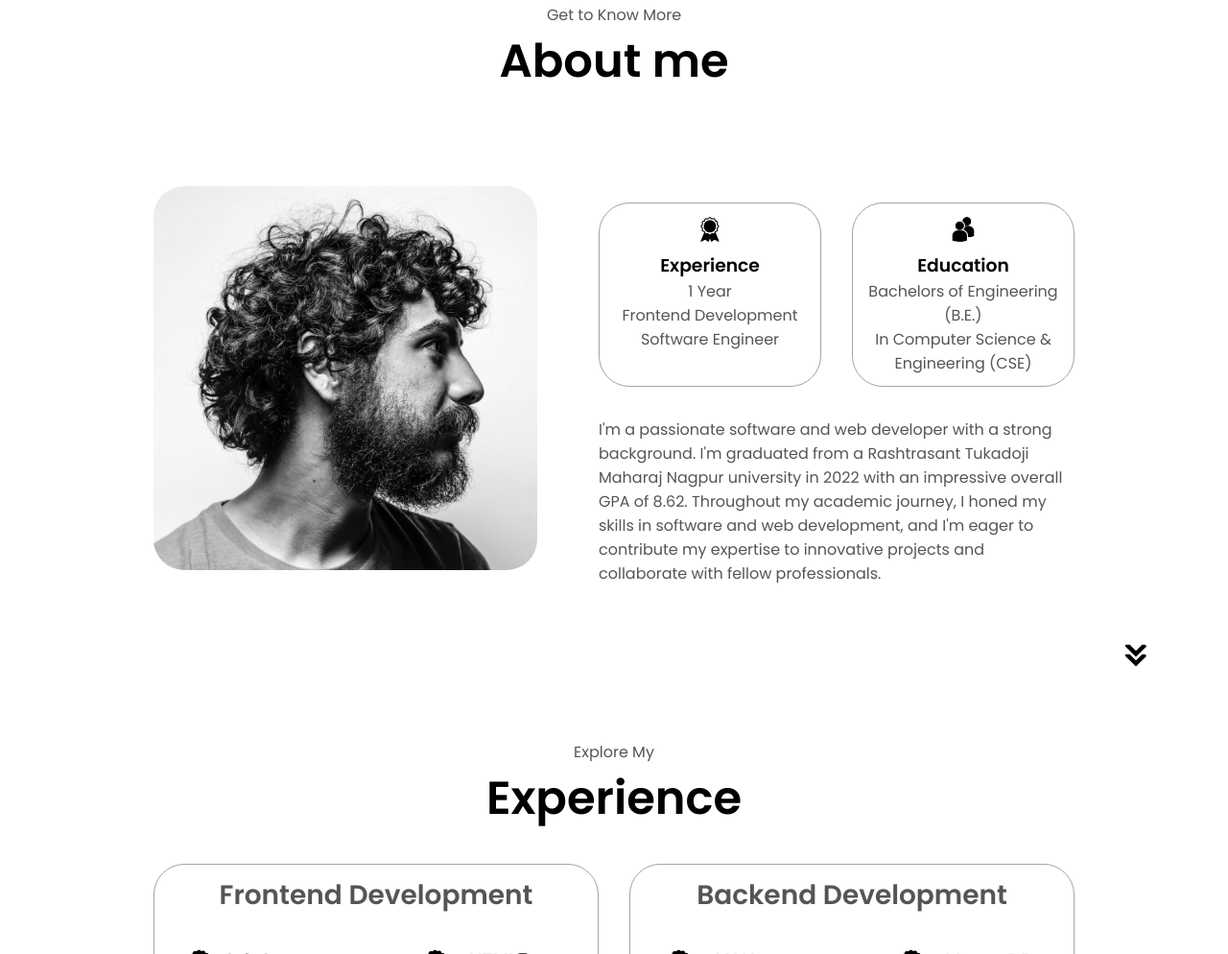
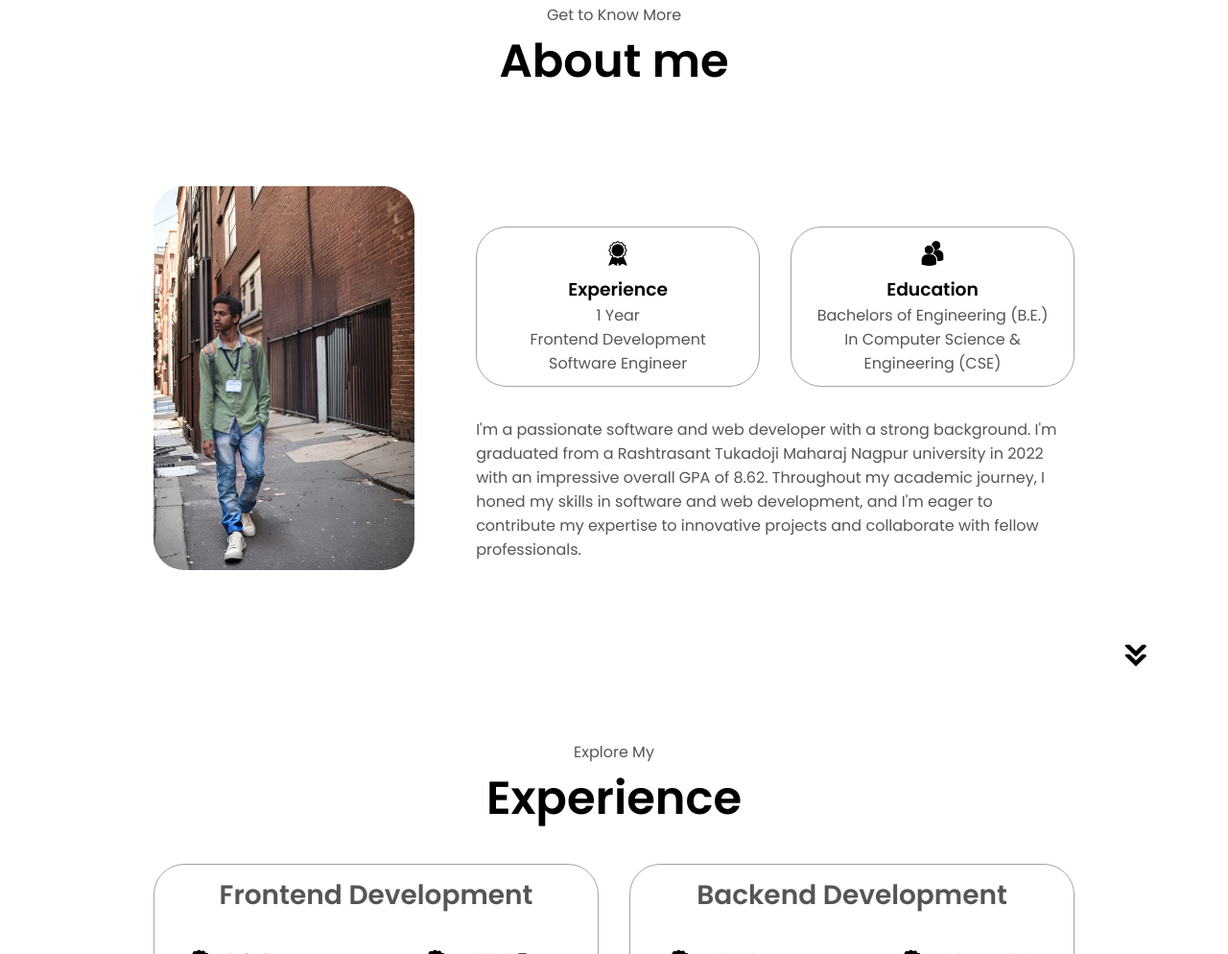
Before and after one commit to Bhushan-kher25/OIBSIP_Taskno3_-Portfolio-, a plain HTML site: page index.html in a window 1280 px wide. Shown: the part 925-1919 px from the top of the page at 96% size. Drawn offline with Linux system fonts and the light colour scheme.

Commit message:
about pic

```diff
--- a/index.html
+++ b/index.html
@@ -85,7 +85,7 @@
       <div class="section-container">
         <div class="section__pic-container">
           <img
-            src="./asseets/about-pic.png"
+            src="./asseets/click2.jpeg"
             alt="profile picture"
             class="about-pic"
           />
```
Also changed, not shown: asseets/click.jpeg (added), asseets/click2.jpeg (added).
